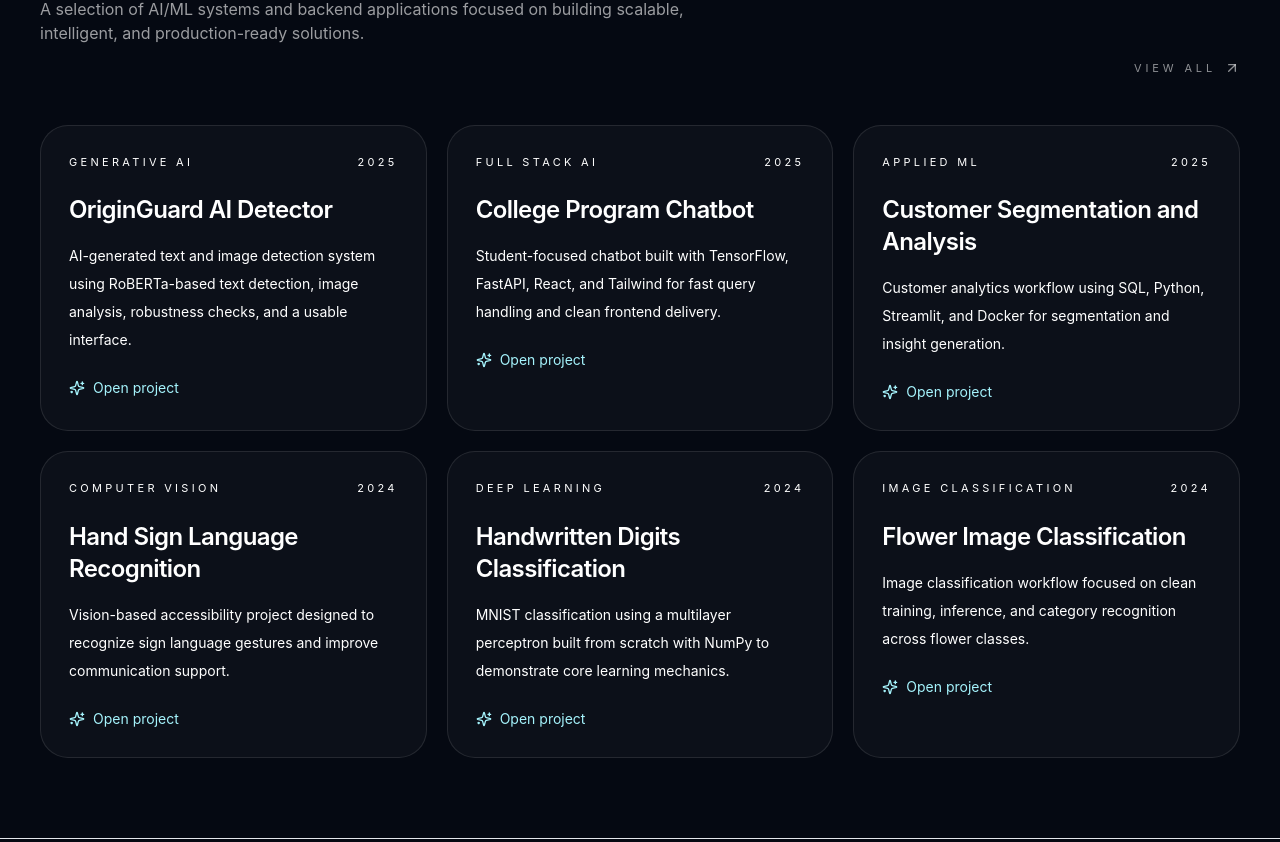
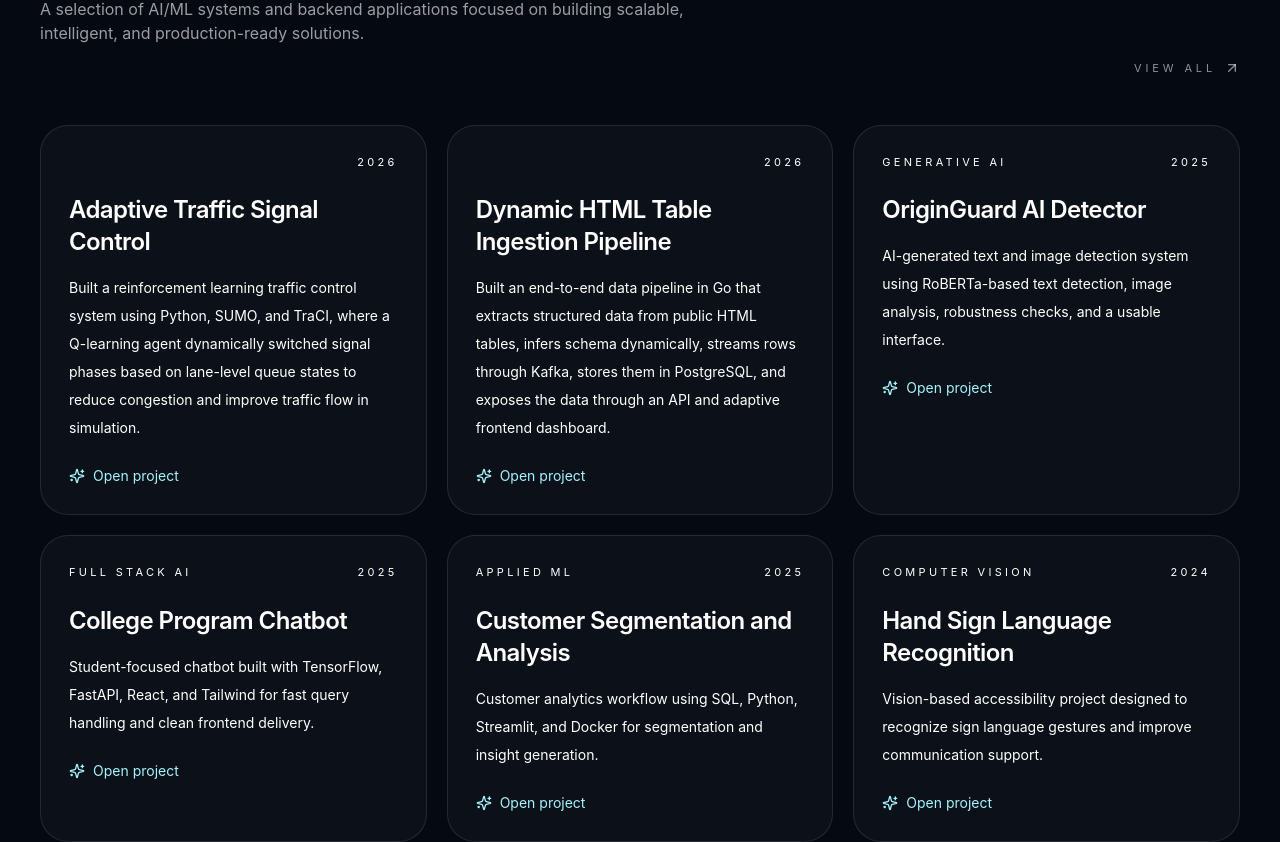
Before and after one commit to Aherpratik/pratik-portfolio, a React (Vite) app: page / in a window 1280 px wide. Shown: the part 1577-2419 px from the top of the page. Built offline with nearby package versions, Linux system fonts and the light colour scheme.

Commit message:
Adding two more recent projects

```diff
--- a/src/App.jsx
+++ b/src/App.jsx
@@ -13,7 +13,24 @@ import {
 const portraitSrc = `${import.meta.env.BASE_URL}Pi7_Passport_Photo.jpeg`;
 
 const featuredProjects = [
+  {
+    title: "Adaptive Traffic Signal Control",
+    year: 2026,
+    description:
+      "Built a reinforcement learning traffic control system using Python, SUMO, and TraCI, where a Q-learning agent dynamically switched signal phases based on lane-level queue states to reduce congestion and improve traffic flow in simulation.",
+    stack: ["Python", "SUMO", "TraCI", "Reinforcement Learning", "Q-Learning"],
+    link: "https://github.com/Aherpratik/Adaptive-traffic-control",
 
+  },
+  {
+    title: "Dynamic HTML Table Ingestion Pipeline",
+    year: 2026,
+    description:
+      "Built an end-to-end data pipeline in Go that extracts structured data from public HTML tables, infers schema dynamically, streams rows through Kafka, stores them in PostgreSQL, and exposes the data through an API and adaptive frontend dashboard.",
+    stack: ["Go", "Kafka", "PostgreSQL", "Docker", "GoQuery", "TypeScript"],
+    link: "https://github.com/Aherpratik/table-pipeline",
+
+  },
   {
     title: "OriginGuard AI Detector",
     year: "2025",
```
